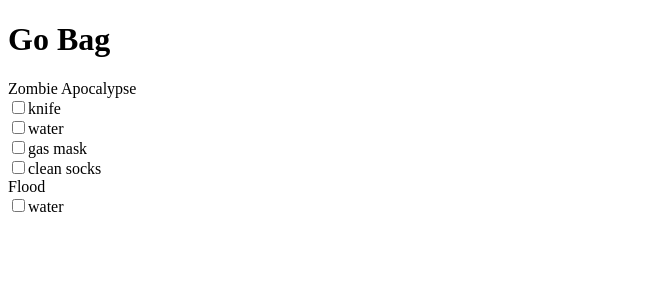
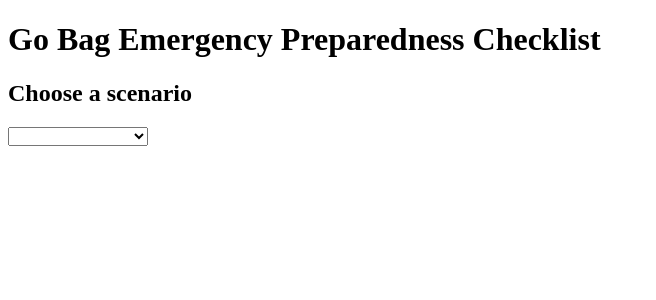
Before and after one commit to AndreBagur/gobag, a React (Create React App) app in the folder client/: page / in a window 1280 px wide. Shown: the top 300 px of the page, without its empty margins (0-656 px from the left). Built offline with nearby package versions, Linux system fonts and the light colour scheme; the HTML template or start-up script is replaced by a standard one.

Commit message:
basic skeleton for scenario template selector

```diff
--- a/client/src/App.jsx
+++ b/client/src/App.jsx
@@ -1,21 +1,28 @@
 import React from 'react';
+import ScenarioSelector from './ScenarioSelector.jsx'
 import ScenarioList from './ScenarioList.jsx';
 
 const App = () => {
   const scenarios = [{
     description: "Zombie Apocalypse",
-    items: [["knife", true], ["water", true], ["gas mask", false], ["clean socks", true]]
+    items: ["knife", "water", "gas mask", "clean socks"]
   },
   {
     description: "Flood",
-    items:[["water", true]]
+    items:["water"]
+  },
+  {
+    description: "Volcanic Eruption",
+    items: ["sturdy shoes", "food and water", "respiratory protection"]
   }
   ];
 
+
+
   return (
     <div>
-      <h1 >Go Bag</h1>
-      <ScenarioList scenarios={ scenarios }/>
+      <h1>Go Bag Emergency Preparedness Checklist</h1>
+      <ScenarioSelector scenarios={ scenarios }/>
     </div>
 
 
--- a/client/src/ItemEntry.jsx
+++ b/client/src/ItemEntry.jsx
@@ -1,14 +1,19 @@
 import React from 'react'
 
 const ItemEntry = (item, key) => {
-  console.log(key);
+  console.log(item);
+  const handleClick = (e) => {
+    //console.log(e.target.value);
+  }
   return (
-    <div>
-      <input type="checkbox"/>{item.item[0]}
+    <div className="item-entry">
+      <input type="checkbox" onClick={(e)=>handleClick(e)}/>{item.item}
+
     </div>
   )
 };
 
 export default ItemEntry
 
-//
+//<i className="fa-solid fa-trash"></i>
+//<a className="item-entry-delete-btn">delete</a>
--- a/client/src/ScenarioList.jsx
+++ b/client/src/ScenarioList.jsx
@@ -2,11 +2,12 @@ import React from 'react';
 import ScenarioListEntry from "./ScenarioListEntry.jsx";
 
 
-const ScenarioList = ({ scenarios }) => {
+
+const ScenarioList = ({ scenarios, targetScenario }) => {
 
   return (
     <div className="scenario-list">
-      {scenarios.map((scenario, index)=> <ScenarioListEntry scenario={scenario} key={index}/>) }
+      {scenarios.filter((scenario)=>{return scenario.description===targetScenario}).map((scenario, index)=> <ScenarioListEntry scenario={scenario} key={index}/>) }
     </div>
   )
 }
--- a/client/src/ScenarioListEntry.jsx
+++ b/client/src/ScenarioListEntry.jsx
@@ -4,7 +4,7 @@ import ItemEntry from './ItemEntry.jsx';
 const ScenarioListEntry = ({scenario}) => {
 
   return (
-    <div>{scenario.description}
+    <div>
       {scenario.items.map((item, index)=><ItemEntry item={item} key={index} />)}
     </div>
 
--- /dev/null
+++ b/client/src/ScenarioSelector.jsx
@@ -0,0 +1,23 @@
+import React, { useState } from 'react';
+import ScenarioList from './ScenarioList.jsx';
+
+const ScenarioSelector = ({ scenarios }) => {
+  const [targetScenario, setTargetScenario] = useState('')
+
+
+
+  return (
+    <div>
+      <h2>Choose a scenario</h2>
+      <select className="scenario-selector"  onChange={(e)=>setTargetScenario(e.target.value)}>
+        <option value="Choose a Scenario"></option>
+        {scenarios.map((scenario, index)=><option key={index}>{scenario.description}</option>)}
+      </select>
+      <ScenarioList scenarios={ scenarios } targetScenario={targetScenario}/>
+    </div>
+  )
+}
+
+export default ScenarioSelector
+
+//value={targetScenario}
```
Also changed, not shown: 2 other files (tests, documents, lock files or other folders).
